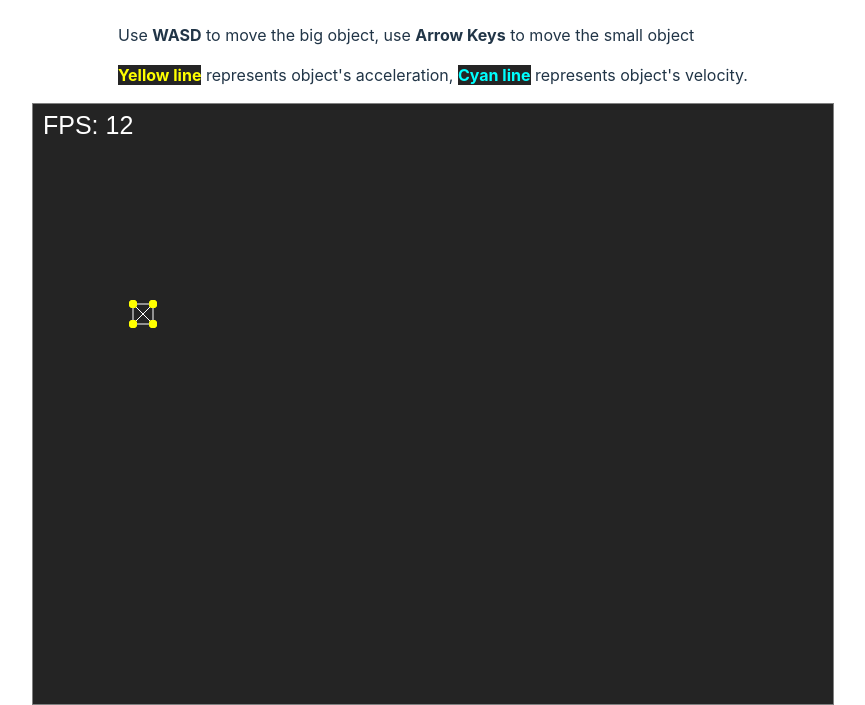
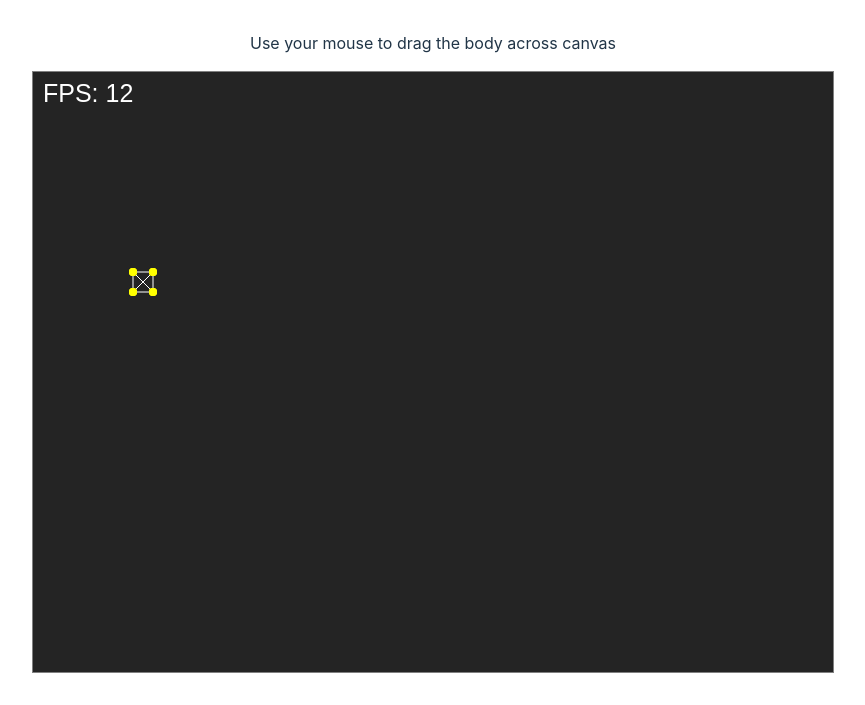
Before and after one commit to datuchela/fizziks-soft-body, a website built with Vite: page index.html in a window 1280 px wide. Shown: the part 118-823 px from the top of the page, without its empty margins (207-1072 px from the left). After the commit the page ends 800 px from the top, so only its background shows below. Built offline with nearby package versions, Linux system fonts and the light colour scheme.

Commit message:
refactor: change hint text

```diff
--- a/index.html
+++ b/index.html
@@ -9,14 +9,7 @@
   <body>
     <h1>Interactive Physics Engine</h1>
     <div>
-      <p>
-        Use <b>WASD</b> to move the big object, use <b>Arrow Keys</b> to move
-        the small object
-      </p>
-      <p>
-        <b class="yellow-text">Yellow line</b> represents object's acceleration,
-        <b class="cyan-text">Cyan line</b> represents object's velocity.
-      </p>
+      <p>Use your mouse to drag the body across canvas</p>
     </div>
     <canvas id="physics-canvas"></canvas>
     <script type="module" src="/src/main.ts"></script>
```
